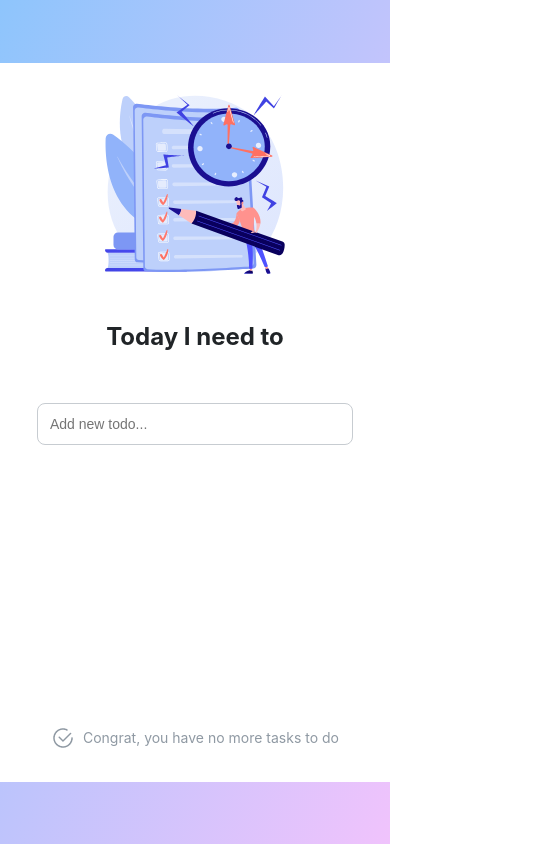
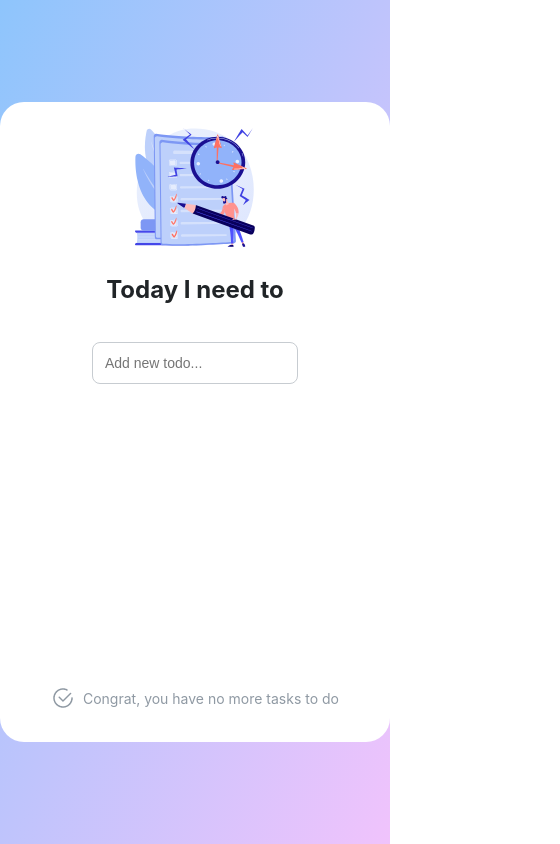
Before and after one commit to liubov-js/todo-list-vue3, a Vue app: page / in a window 390 px wide. Shown: the whole page, 560 px wide, since content can reach past the window. Built offline with nearby package versions, Linux system fonts and the light colour scheme; data requests are answered from the project's data file.

Commit message:
Add adaptive design

```diff
--- a/src/components/MainCard.vue
+++ b/src/components/MainCard.vue
@@ -262,4 +262,47 @@ h1 {
 .mt-20 {
   margin-top: 20px;
 }
+
+@media (max-width: 480px) {
+  .card {
+    height: 640px;
+  }
+
+  .container {
+    width: 300px;
+  }
+
+  .logo {
+    width: 120px;
+    margin-top: 26px;
+  }
+
+  h1 {
+    font-size: 24px;
+    font-weight: 700;
+    margin: 28px 0 0;
+  }
+
+  .todo-list {
+    height: 85px;
+    width: 100%;
+    margin-top: 25px;
+    overflow: scroll;
+  }
+
+  .indicators {
+    margin-top: 26px;
+  }
+
+  .btns {
+    margin-top: 20px;
+    display: block;
+  }
+}
+
+@media (max-width: 768px) {
+  .card {
+    width: 100%;
+  }
+}
 </style>
--- a/src/components/NewTodoBlock.vue
+++ b/src/components/NewTodoBlock.vue
@@ -56,4 +56,11 @@ export default {
 .ml-16 {
   margin-left: 16px;
 }
+
+@media (max-width: 480px) {
+  .todo-input {
+    margin-top: 38px;
+    width: 180px;
+  }
+}
 </style>
--- a/src/components/TaskIndicator.vue
+++ b/src/components/TaskIndicator.vue
@@ -56,4 +56,18 @@ export default {
   margin-top: 12px;
   margin-left: 16px;
 }
+
+@media (max-width: 480px) {
+  .indicator {
+    width: 140px;
+  }
+
+  .status {
+    font-size: 15px;
+  }
+
+  .progress-bar {
+    width: 106px;
+  }
+}
 </style>
```
